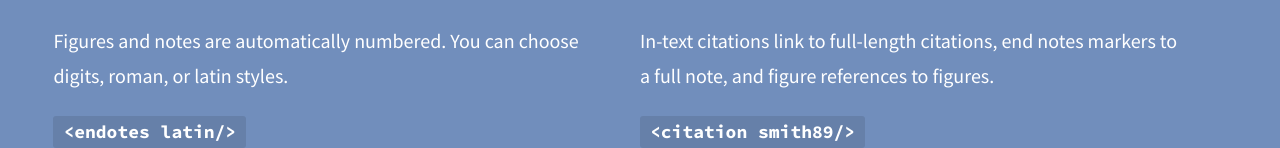
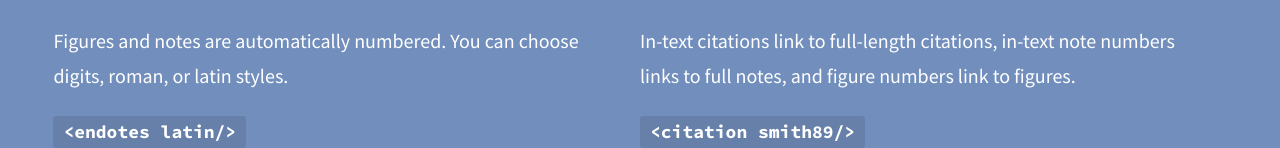
Before and after one commit to weathergard/labcoat, a plain HTML site: page index.html in a window 1280 px wide. Shown: the part 1361-1509 px from the top of the page. Drawn offline with nearby package versions, Linux system fonts and the light colour scheme; a script that the page names is missing.

Commit message:
Typos, revisions

```diff
--- a/index.html
+++ b/index.html
@@ -78,8 +78,8 @@ Cf. Fig. <diag fsa/> above (<citation chomsky57/>).<endnote>Notes are linked.</e
       </div>
       <div class="feature">
         <h3>Auto-linking</h3>
-        <p>In-text citations link to full-length citations, end notes markers
-          to a full note, and figure references to figures.</p>
+        <p>In-text citations link to full-length citations, in-text note numbers
+          links to full notes, and figure numbers link to figures.</p>
         <code>
           &lt;citation smith89/>
         </code>
```
